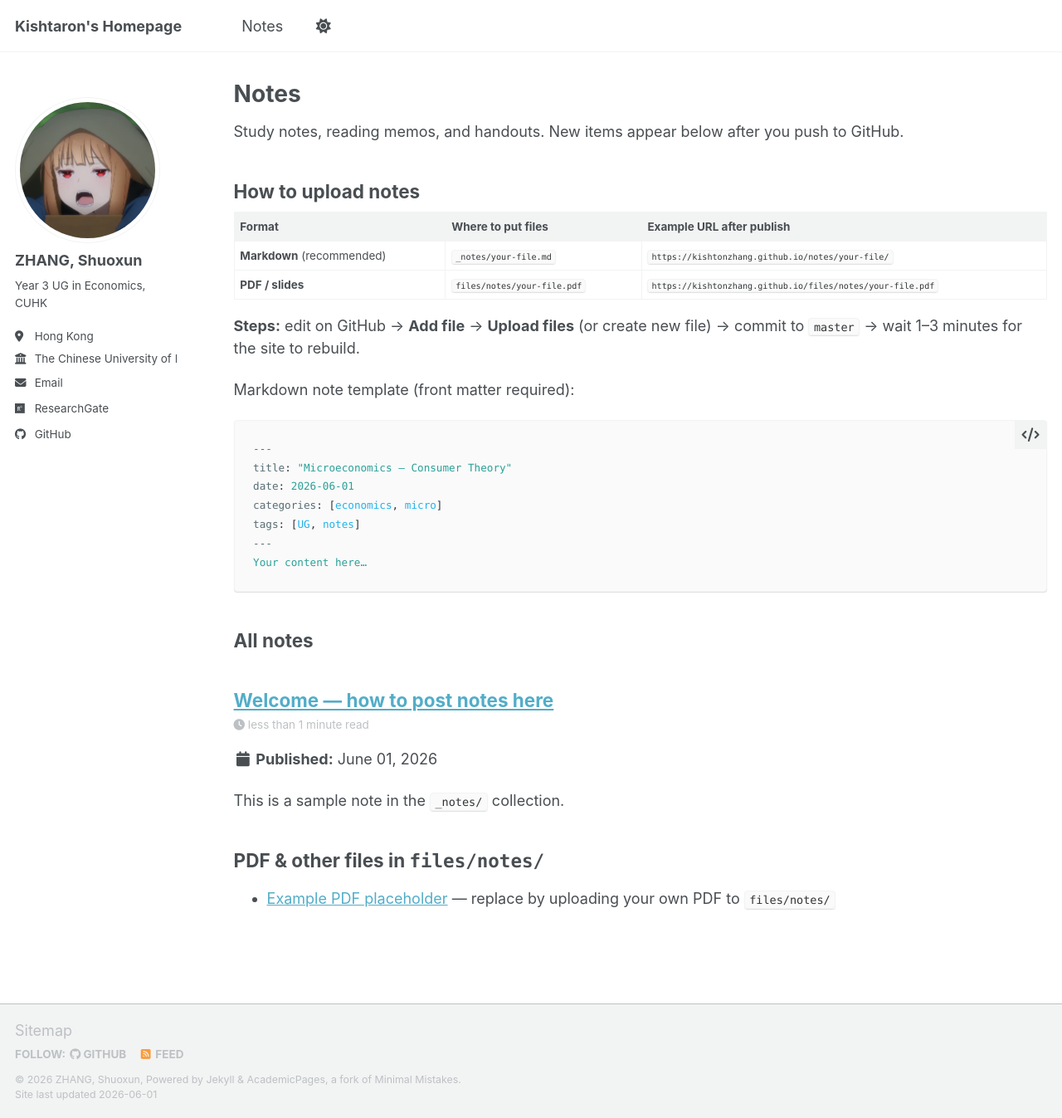
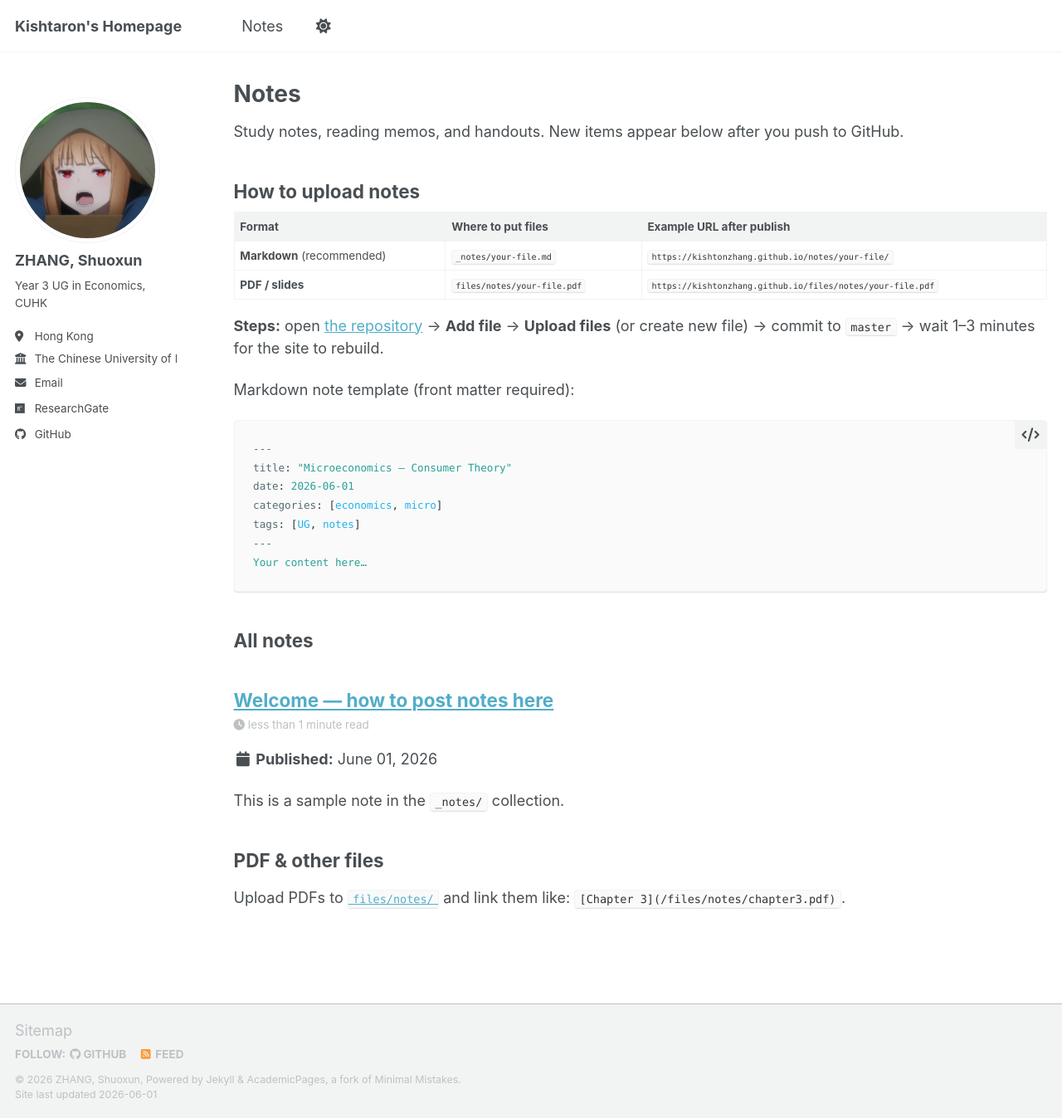
Before and after one commit to Kishtonzhang/Kishtonzhang.github.io, a Jekyll site: the page built from _pages/notes.md, in a window 1280 px wide and 1347 px high. Shown: the whole window at 83% size. Built offline with Jekyll 4.4.1, drawn with Linux system fonts in a browser that asks for light colours; a script bundle is joined from its source files by our own code; library files that are not in the unit come from our copies.

Commit message:
Fix notes page PDF section

```diff
--- a/_pages/notes.md
+++ b/_pages/notes.md
@@ -16,7 +16,7 @@ Study notes, reading memos, and handouts. New items appear below after you push
 | **Markdown** (recommended) | `_notes/your-file.md` | `https://kishtonzhang.github.io/notes/your-file/` |
 | **PDF / slides** | `files/notes/your-file.pdf` | `https://kishtonzhang.github.io/files/notes/your-file.pdf` |
 
-**Steps:** edit on GitHub → **Add file** → **Upload files** (or create new file) → commit to `master` → wait 1–3 minutes for the site to rebuild.
+**Steps:** open [the repository](https://github.com/Kishtonzhang/Kishtonzhang.github.io) → **Add file** → **Upload files** (or create new file) → commit to `master` → wait 1–3 minutes for the site to rebuild.
 
 Markdown note template (front matter required):
 
@@ -36,6 +36,6 @@ Your content here…
   {% include archive-single.html %}
 {% endfor %}
 
-## PDF & other files in `files/notes/`
+## PDF & other files
 
-- [Example PDF placeholder]({{ '/files/notes/README.pdf' | relative_url }}) — replace by uploading your own PDF to `files/notes/`
+Upload PDFs to [`files/notes/`](https://github.com/Kishtonzhang/Kishtonzhang.github.io/tree/master/files/notes) and link them like: `[Chapter 3](/files/notes/chapter3.pdf)`.
```
